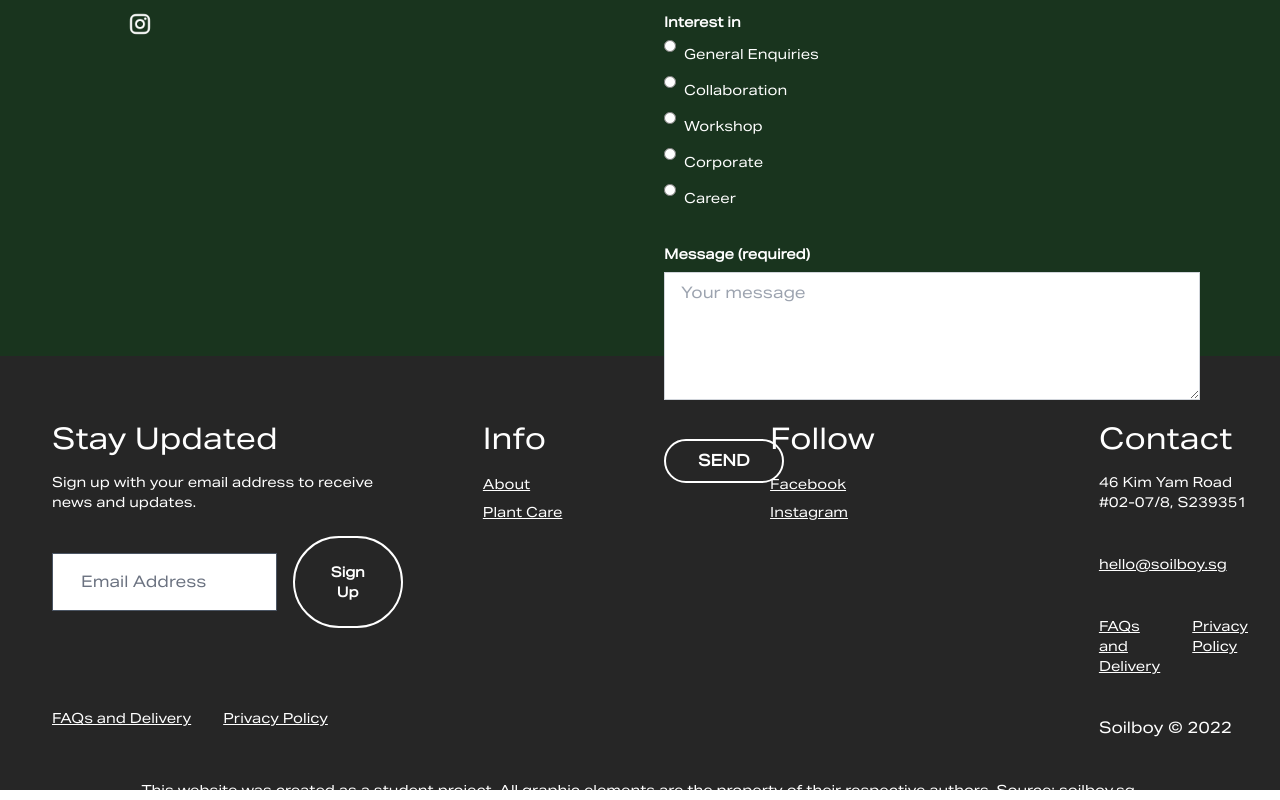
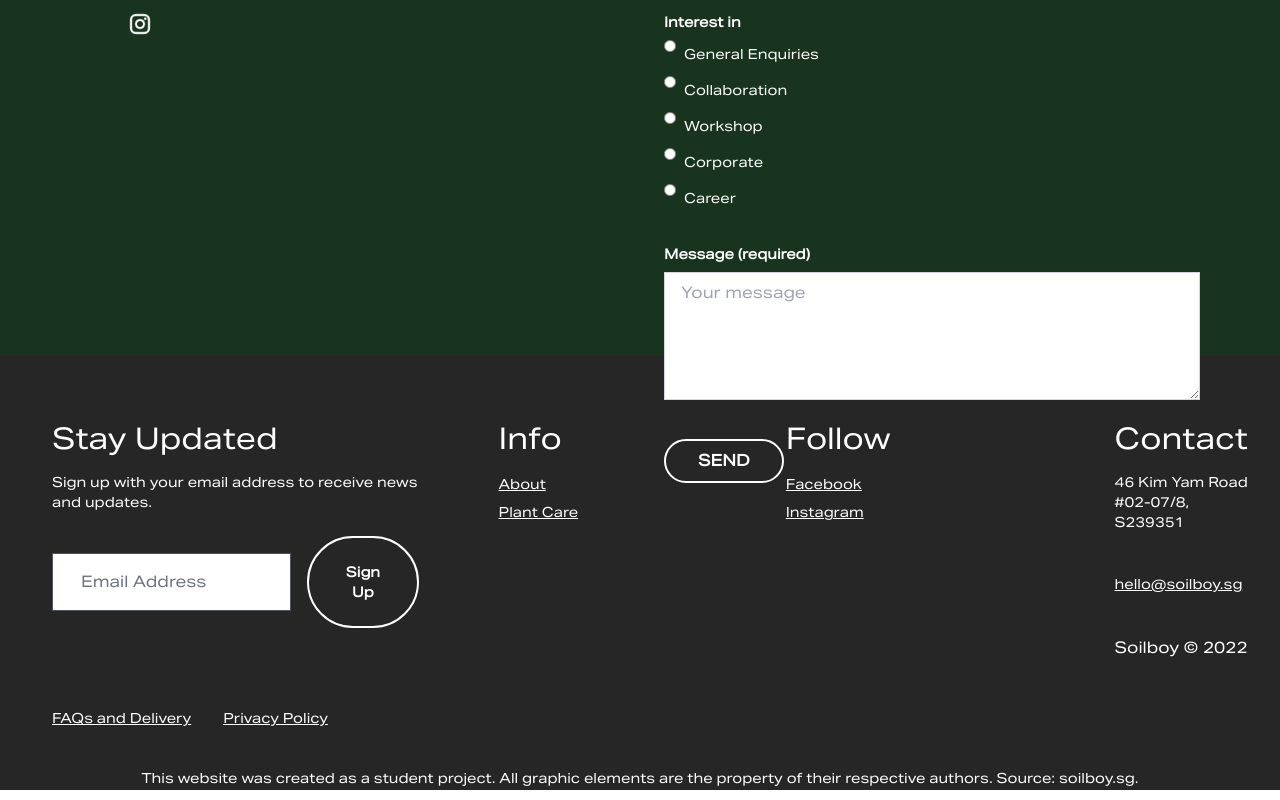
Before and after one commit to BojkoJ/ts-vanilla-via-projekt, a website: page build/contact.html in a window 1280 px wide. Shown: the part 1188-1988 px from the top of the page. Drawn offline with nearby package versions, Linux system fonts and the light colour scheme.

Commit message:
bug fix in footer

```diff
--- a/build/contact.html
+++ b/build/contact.html
@@ -254,7 +254,7 @@
 							hello@soilboy.sg
 						</a>
 						<div
-							class="smhidden flex space-x-8 mt-10 text-sm text-white"
+							class="sm:hidden flex space-x-8 mt-10 text-sm text-white"
 						>
 							<a href="#" class="underline">FAQs and Delivery</a>
 							<a href="#" class="underline">Privacy Policy</a>
```
Also changed, not shown: build/index.html (+1 -1 lines), build/workshop.html (+1 -1 lines), build/workshops.html (+1 -1 lines).
